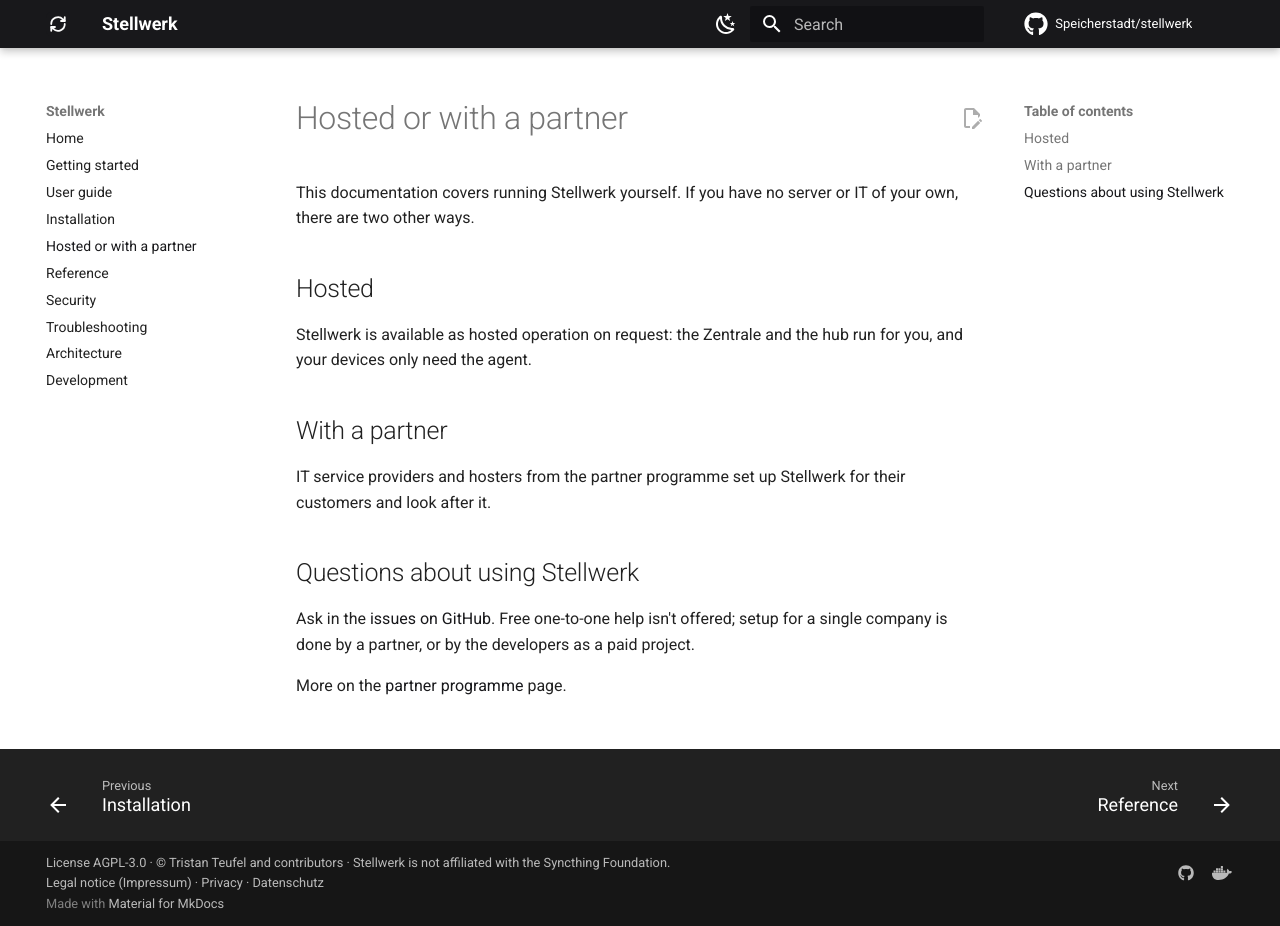
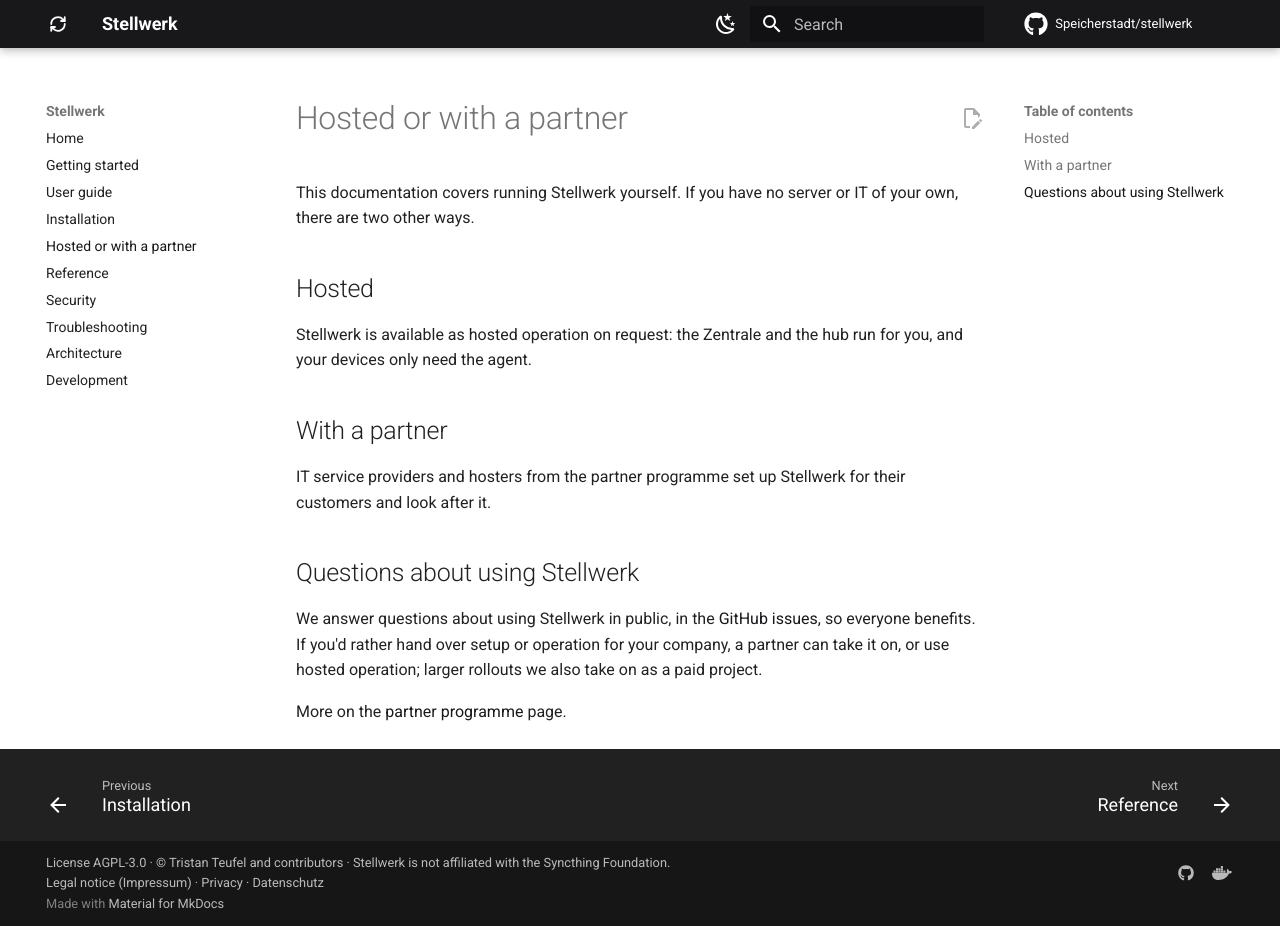
Before and after one commit to firsttris/stellwerk, an MkDocs documentation site: the page built from docs/support.md, in a window 1280 px wide and 926 px high. Built offline with MkDocs 1.6.1 and Material for MkDocs 9.7.7, drawn with Linux system fonts in a browser that asks for light colours; plug-ins that fetch from the network failed and are left out; comment, search, counter and statistics services are not loaded.

Commit message:
Docs: friendlier wording for questions and paid setup
Co-Authored-By: Claude Opus 5.5 <noreply@anthropic.com>
Claude-Session: https://claude.ai/code/session_01Y3rdfZYTaVFaSUfuoFSMdk

```diff
--- a/docs/support.md
+++ b/docs/support.md
@@ -15,8 +15,9 @@ and look after it.
 
 ## Questions about using Stellwerk
 
-Ask in the [issues on GitHub](https://github.com/Speicherstadt/stellwerk/issues). Free one-to-one
-help isn't offered; setup for a single company is done by a partner, or by the developers as a
-paid project.
+We answer questions about using Stellwerk in public, in the
+[GitHub issues](https://github.com/Speicherstadt/stellwerk/issues), so everyone benefits. If you'd
+rather hand over setup or operation for your company, a partner can take it on, or use hosted
+operation; larger rollouts we also take on as a paid project.
 
 More on the [partner programme](https://speicherstadt.app/en/partner/) page.
```
